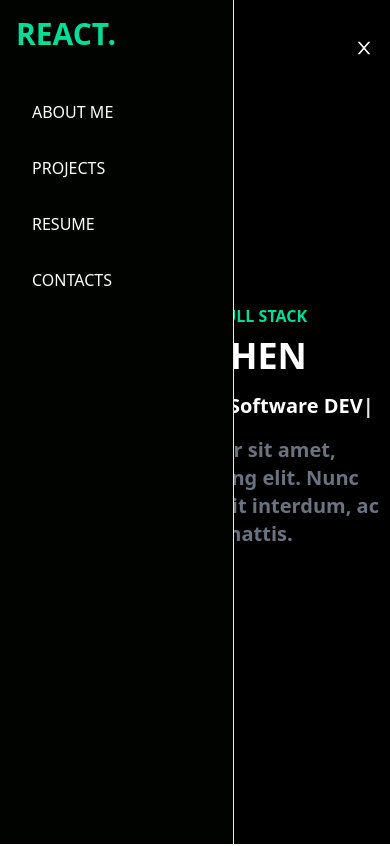
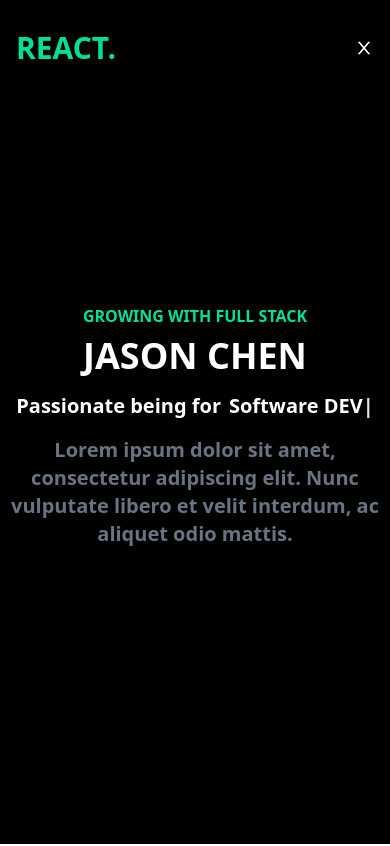
Before and after one commit to Jasonccfu/react-portfolio, a React (Create React App) app: page / in a window 390 px wide. Shown: the top 846 px of the page. Built offline with nearby package versions, Linux system fonts and the light colour scheme.

Commit message:
fixed the bug with navbar menu showing when mobile size

```diff
--- a/src/components/Navbar.js
+++ b/src/components/Navbar.js
@@ -20,7 +20,7 @@ const Navbar = () => {
       <div className='block md:hidden' onClick={handleNav} >
         {!nav?<AiOutlineClose size={20}/>: <AiOutlineMenu size={20}/>}
       </div>
-      <div className={!nav ? 'fixed left-0 top-0 w-[60%] h-full border-r border-r-gary-900 bg-[#000300] ease-out duration-500': 'fixed left-[-100%]' }>
+      <div className={nav ? 'fixed left-0 top-0 w-[60%] h-full border-r border-r-gary-900 bg-[#000300] ease-out duration-500': 'fixed left-[-100%]' }>
       <h1 className='w-full text-3xl font-bold text-[#00df9a] m-4'>REACT.</h1>
         <ul className='uppercase p-4'>
         <li className='p-4 birder-b border-gray-600'>About me</li>
--- a/src/components/Projects.js
+++ b/src/components/Projects.js
@@ -18,7 +18,7 @@ const Projects = () => {
                     <button className="bg-[#00df9a] w-[200px] rounded-md font-medium my-6 mx-auto px-6 py-3">Check it out!</button>
                 </div>
                  {/* secend card */}
-                 <div className="w-full shadow-xl flex flex-col p-4 md:my-0 my-8 rounded-lg hover:scale-105 duration-300">
+                 <div className="w-full shadow-xl bg-gray-100 flex flex-col p-4 md:my-0 my-8 rounded-lg hover:scale-105 duration-300">
                     <img className="w-20 mx-auto mt-[-3rem] bg-white" src={Project} alt="/" />
                     <h2 className="text-2xl font-bold text-center py-8">Project-1</h2>
                     <p className="text-center text-4xl font-bold">This test</p>
```
